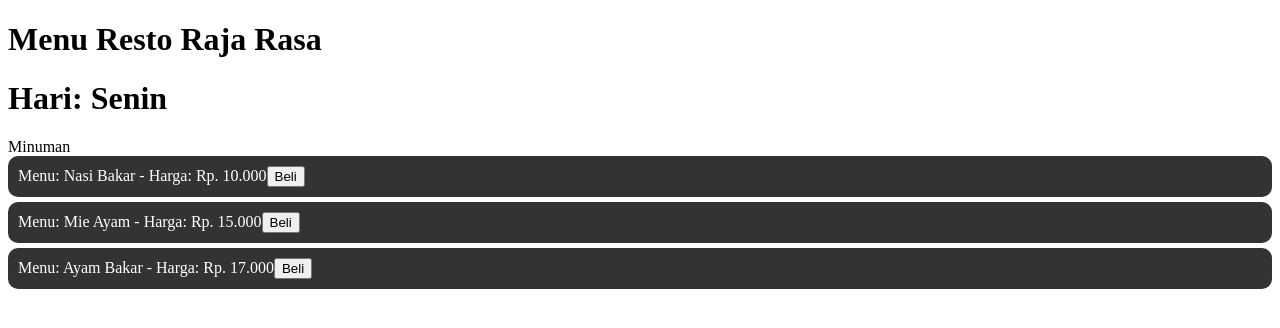
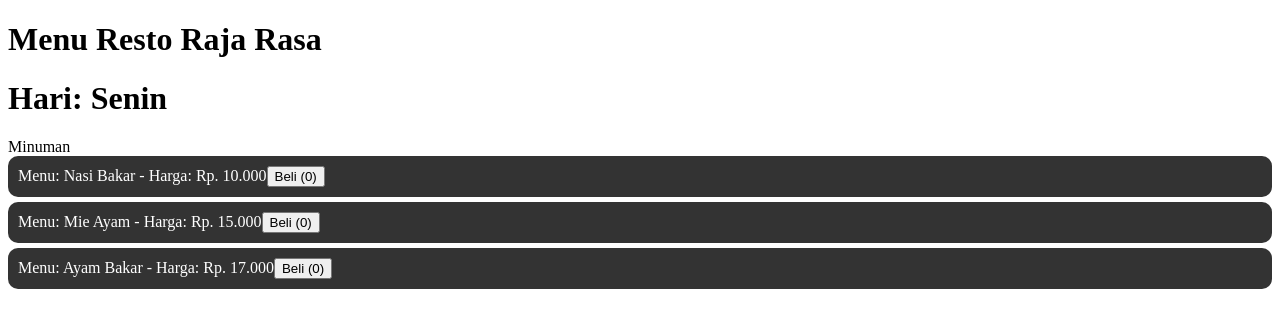
Before and after one commit to priana13/vite-react, a React (Vite) app: page / in a window 1280 px wide. Shown: the top 328 px of the page. Built offline with nearby package versions, Linux system fonts and the light colour scheme.

Commit message:
useState counter

```diff
--- a/src/Button.jsx
+++ b/src/Button.jsx
@@ -1,14 +1,21 @@
+import { useState } from "react";
+
 function Button(){
+
+    const [counter , setCounter] = useState(0);
+
+    let newCounter = 0;
 
     function clickHandler(nama){
 
-        alert('oke')
+        newCounter = counter + 1;
+        setCounter(newCounter);
 
-        console.log('ok ' + nama);
+        console.log('Saya di klik ' + newCounter);
     }
 
     return (
-        <button onClick={()=> clickHandler('Priana')}>Beli</button>
+        <button onClick={()=> clickHandler('Priana')}>Beli ({counter})</button>
     )
 }
 
```
